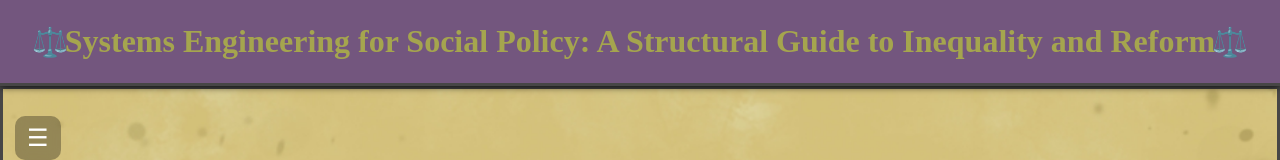
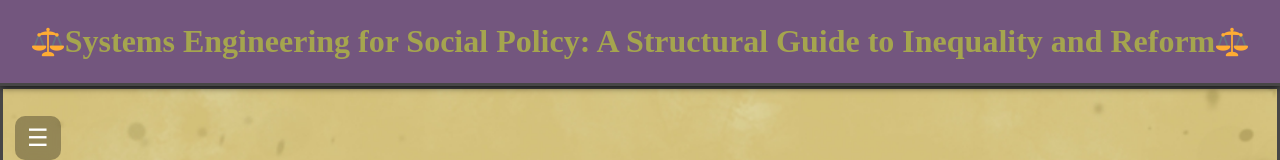
Before and after one commit to BrodyAcquilano/Systems, a React (Vite) app: page / in a window 1280 px wide. Shown: the top 160 px of the page. Built offline with nearby package versions, Linux system fonts and the light colour scheme; a web font is replaced by a local one.

Commit message:
Update header to use faviocn.png and not emoji.

```diff
--- a/src/components/Header.jsx
+++ b/src/components/Header.jsx
@@ -3,9 +3,11 @@ import "../styles/Header.css";
 function Header() {
   return (
     <header className="header">
-      <div className="logo left-logo">⚖️</div>
-      <div className="title">Systems Engineering for Social Policy: A Structural Guide to Inequality and Reform</div>
-      <div className="logo right-logo">⚖️</div>
+      <img src="/favicon.png" alt="Scales icon" className="logo left-logo" />
+      <div className="title">
+        Systems Engineering for Social Policy: A Structural Guide to Inequality and Reform
+      </div>
+      <img src="/favicon.png" alt="Scales icon" className="logo right-logo" />
     </header>
   );
 }
--- a/src/styles/Header.css
+++ b/src/styles/Header.css
@@ -17,9 +17,12 @@
 
 /* Shared logo styles */
 .logo {
-  font-size: 1.8rem;
+  width: 32px;
+  height: 32px;
+  object-fit: contain;
   position: absolute;
   user-select: none;
+  pointer-events: none;
 }
 
 /* Left logo positioned left */
```
